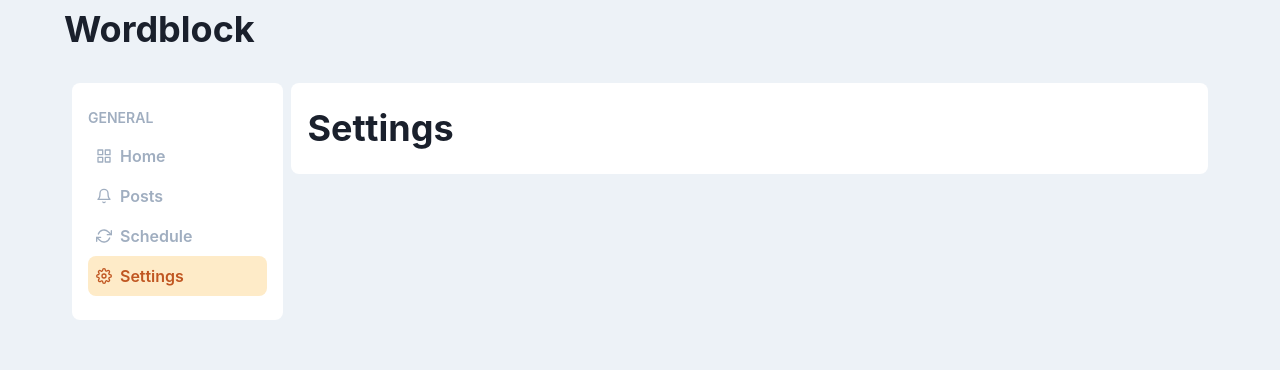
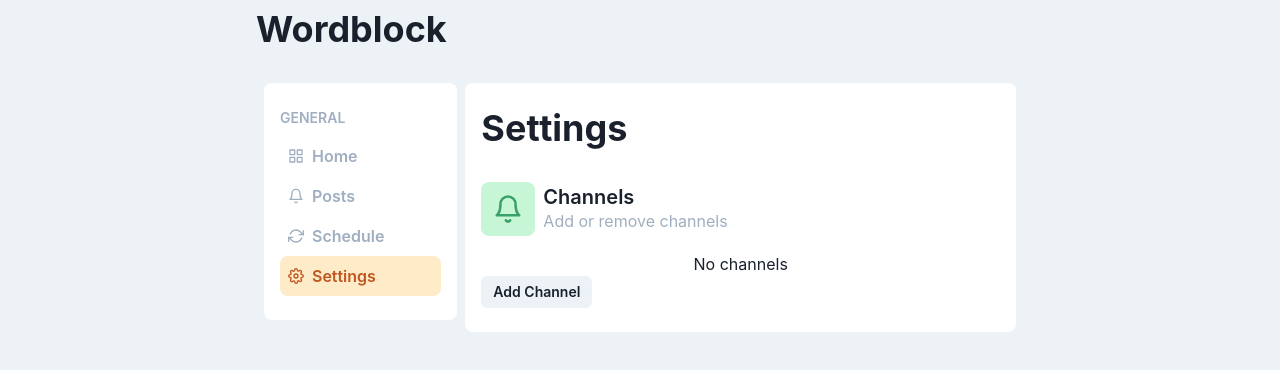
Before and after one commit to mxvsh/wordblock, a Next.js app: page /settings in a window 1280 px wide. Shown: the top 370 px of the page. Built offline with nearby package versions, Linux system fonts and the light colour scheme.

Commit message:
chore: wip

```diff
--- /dev/null
+++ b/components/card.tsx
@@ -0,0 +1,44 @@
+import { Spacer } from '@chakra-ui/react';
+import { Box, Flex, Heading, Text } from '@chakra-ui/layout';
+
+type Props = {
+	icon: React.ReactElement;
+	title: string;
+	description: string;
+	extras?: React.ReactElement;
+};
+
+const Card: React.FC<Props> = ({
+	title,
+	description,
+	icon,
+	extras,
+	children,
+}) => {
+	return (
+		<Box>
+			<Flex alignItems='center'>
+				<Box
+					p={3}
+					fontSize='3xl'
+					bg='green.100'
+					textColor='green.500'
+					rounded='lg'
+				>
+					{icon}
+				</Box>
+				<Box ml={2}>
+					<Heading size='md' fontWeight='semibold'>
+						{title}
+					</Heading>
+					<Text color='gray.400'>{description}</Text>
+				</Box>
+				<Spacer />
+				{extras}
+			</Flex>
+			<Box mt={4}>{children}</Box>
+		</Box>
+	);
+};
+
+export default Card;
--- a/components/header.tsx
+++ b/components/header.tsx
@@ -3,7 +3,7 @@ import { Box, Heading } from '@chakra-ui/layout';
 const Header = () => {
 	return (
 		<Box py={2}>
-			<Heading maxW='6xl' m='0 auto' size='xl'>
+			<Heading maxW='3xl' m='0 auto' size='xl'>
 				Wordblock
 			</Heading>
 		</Box>
--- a/components/layout.tsx
+++ b/components/layout.tsx
@@ -8,7 +8,7 @@ const Layout: React.FC = ({ children }) => {
 		<Box h='100vh' overflow='auto' bg='gray.100'>
 			<Header />
 
-			<Box maxW='6xl' m='0 auto'>
+			<Box maxW='3xl' m='0 auto'>
 				<Flex px={2} alignItems='flex-start' my={6}>
 					<Box w='64' bg='white' px={4} py={6} rounded='lg'>
 						<Sidebar />
--- a/pages/settings.tsx
+++ b/pages/settings.tsx
@@ -1,10 +1,22 @@
 import type { NextPage } from 'next';
-import { Heading } from '@chakra-ui/react';
+import { Button, Heading, Stack, Text } from '@chakra-ui/react';
+import { FiBell } from 'react-icons/fi';
+import Card from '../components/card';
 
 const Settngs: NextPage = () => {
 	return (
 		<div>
 			<Heading>Settings</Heading>
+			<Stack mt={8}>
+				<Card
+					icon={<FiBell />}
+					title='Channels'
+					description='Add or remove channels'
+				>
+					<Text textAlign='center'>No channels</Text>
+					<Button size='sm'>Add Channel</Button>
+				</Card>
+			</Stack>
 		</div>
 	);
 };
```
Also changed, not shown: components/settings/new-channel.tsx (added, +43 -0 lines).
